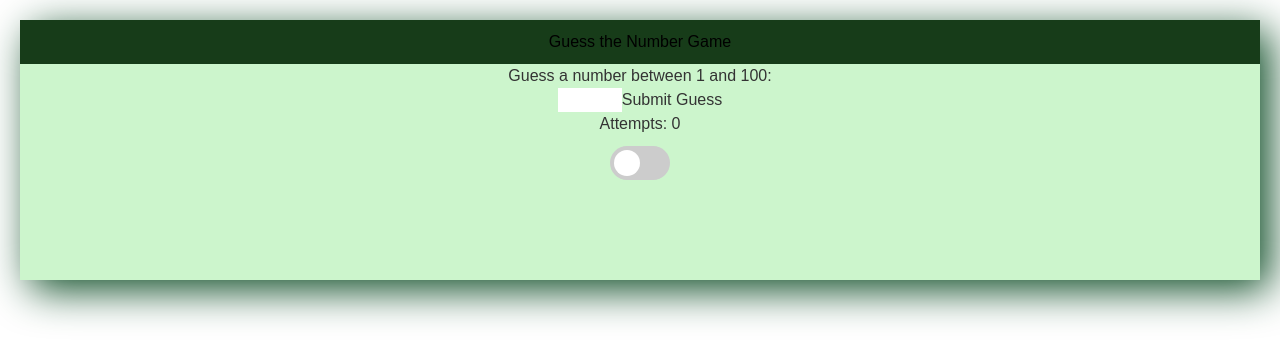
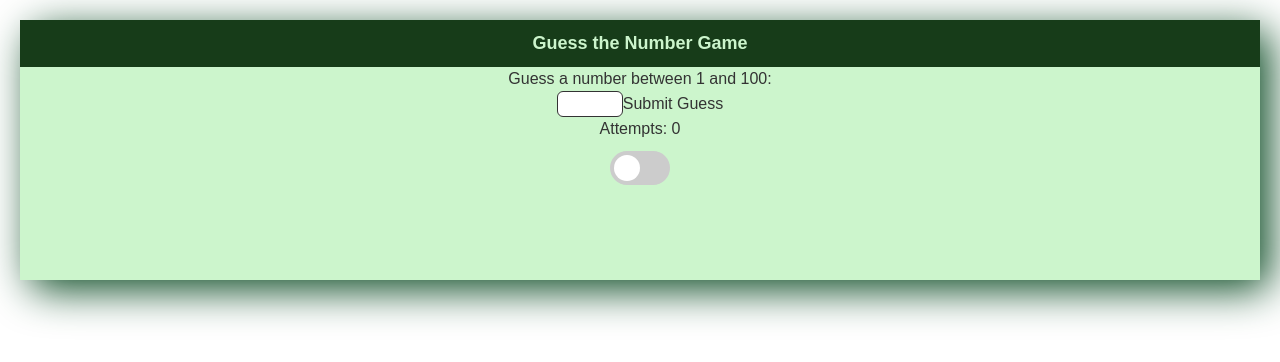
Before and after one commit to madhuriprao/guess-the-number-ts-conversion, a React (Vite) app in the folder client/: page / in a window 1280 px wide. Shown: the top 362 px of the page. Built offline with nearby package versions, Linux system fonts and the light colour scheme.

Commit message:
changes to header

```diff
--- a/client/src/App.css
+++ b/client/src/App.css
@@ -9,7 +9,8 @@
     align-items: center;
     height: 260px;
     box-shadow: 10px 10px 42px 0px rgb(11, 75, 36);
-    border-radius: 10px;
+    border: none;
+    border-radius: 15px;
 
   }
 
@@ -17,6 +18,9 @@
   input {
     margin: 10px;
     padding: 5px;
+    max-width: 100px;
+    border: 1px, solid;
+    border-radius: 6px;
   }
 
   button {
--- a/client/src/components/Header.tsx
+++ b/client/src/components/Header.tsx
@@ -7,7 +7,7 @@ const Header = () => {
       <>
      <nav>
 
-     <h1>Guess the Number Game</h1>
+     <h1 className="heading">Guess the Number Game</h1>
 
 
       </nav></>
--- a/client/src/components/header.css
+++ b/client/src/components/header.css
@@ -12,7 +12,11 @@ nav {
     margin: auto;
     padding: 10px 20px;
 }
-
+.heading{
+  font-size: large;
+  font-weight: bolder;
+  color: rgb(204, 245, 204);
+}
 .dark-mode {
     background-color: #092316;
     color: #999;
```
